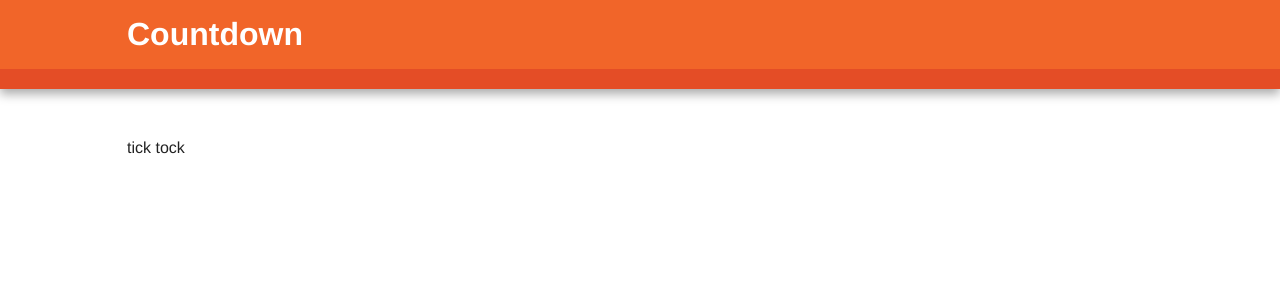
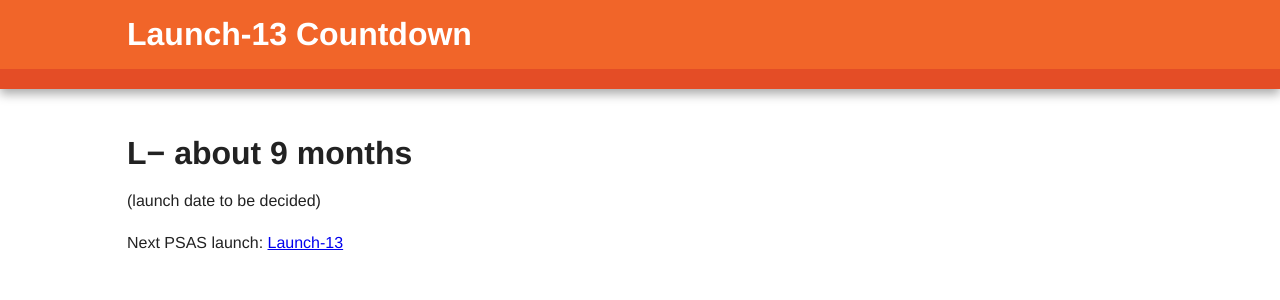
Before and after one commit to psas/countdown, a Jekyll site: the page built from index.markdown, in a window 1280 px wide. Shown: the top 300 px of the page. Built offline with Jekyll 4.4.1, drawn with Linux system fonts in a browser that asks for light colours.

Commit message:
launch data in side data, json and pages generated based on time to launch

```diff
--- /dev/null
+++ b/_data/launch.yml
@@ -0,0 +1,5 @@
+launch: 1465146000.0
+certainty: TBD
+name: Launch-13
+link: https://github.com/psas/Launch-13
+patch: ""
--- a/_layouts/base.html
+++ b/_layouts/base.html
@@ -15,7 +15,7 @@
   <body>
     <div class="header-container">
       <header class="wrapper clearfix">
-        <h1 class="title">Countdown</h1>
+        <h1 class="title">{{ site.data.launch.name }} Countdown</h1>
       </header>
     </div>
 
--- /dev/null
+++ b/_layouts/none.html
@@ -0,0 +1 @@
+{{ content }}
--- a/index.markdown
+++ b/index.markdown
@@ -1,5 +1,18 @@
 ---
 layout: base
 ---
+{% capture nowunix %}{{'now' | date: '%s'}}{% endcapture %}
 
-tick tock
+<div id="countdown">
+
+{% if site.data.launch.certainty == "TBD" %}
+
+    {% if site.data.launch.launch | minus: nowunix | times: 0.00001157407 > 45 %}
+        {% capture launch %}{{ site.data.launch.launch | minus: nowunix | divided_by: 2592000 }}{% endcapture %}
+        <h1>L&minus; about {{ launch | split: '.' | first }} months</h1>
+        <p>(launch date to be decided)</p>
+    {% endif %}
+{% endif %}
+</div>
+
+Next PSAS launch: <a href="{{ site.data.launch.link }}">{{ site.data.launch.name }}</a>
```
Also changed, not shown: countdown.json (+8 -1 lines).
